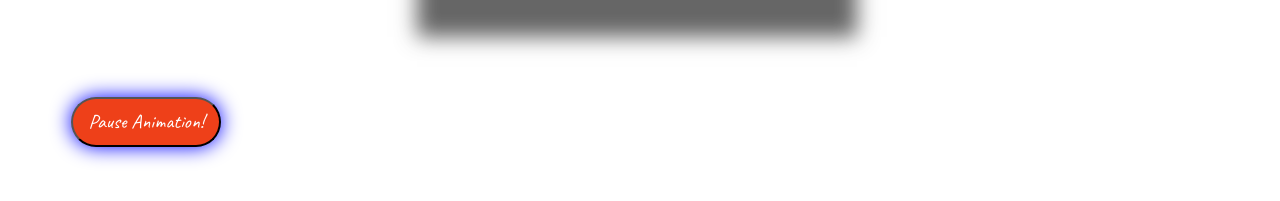
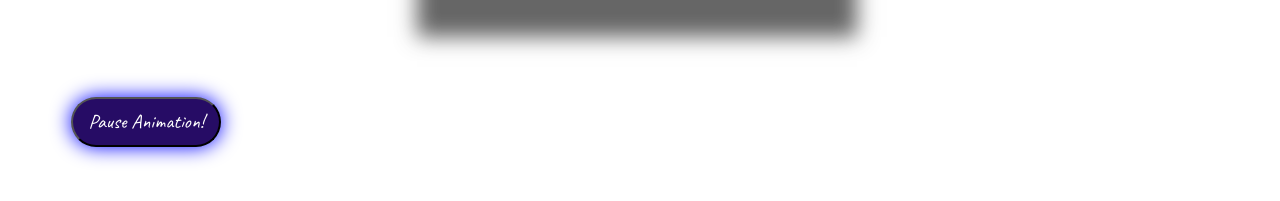
Before and after one commit to davidxv15/Colored-Markers, a plain HTML site: page index.html in a window 1280 px wide. Shown: the part 327-528 px from the top of the page. Drawn offline with Linux system fonts and the light colour scheme; a web font is replaced by a local one.

Commit message:
pause button color change

```diff
--- a/style.css
+++ b/style.css
@@ -1,4 +1,8 @@
 @import url("https://fonts.googleapis.com/css2?family=Caveat&family=Courgette&family=Creepster&family=Fredoka:wght@500&family=Gayathri&family=Lexend+Mega&family=MuseoModerno&family=Nabla&family=Nosifer&family=Pacifico&family=Permanent+Marker&family=Trade+Winds&display=swap");
+
+* {
+  /* background-color: burlywood; */
+}
 
 h1 {
   text-align: center;
@@ -116,7 +120,7 @@ h1 {
   font-family: "Caveat", sans-serif;
   font-size: 20px;
   color: rgb(255, 255, 255);
-  background-color: #ee4019;
+  background-color: #260c65;
   border-radius: 50px;
   position: relative;
   left: 5%;
```
